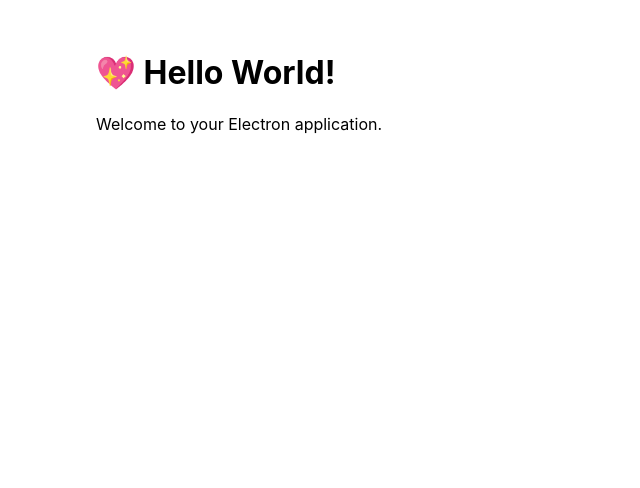
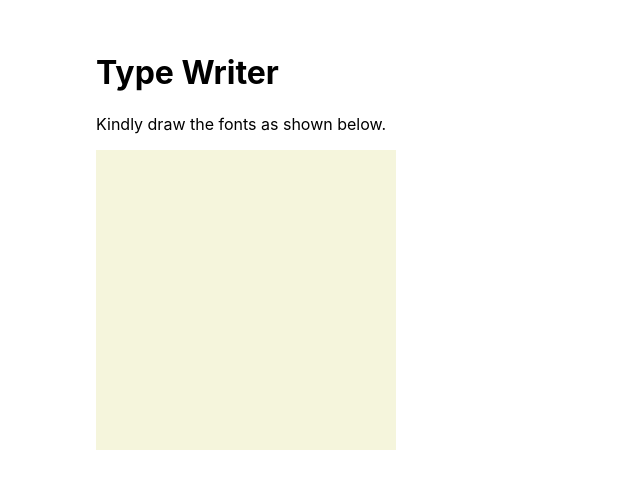
Before and after one commit to ankitshah86/typewrite, an Electron app: page src/index.html in a window 800 px wide. Shown: the whole page, without its empty margins (0-640 px from the left). Drawn offline with Linux system fonts and the light colour scheme.

Commit message:
drawing box added

```diff
--- a/src/index.html
+++ b/src/index.html
@@ -6,7 +6,10 @@
     <link rel="stylesheet" href="index.css">
   </head>
   <body>
-    <h1>💖 Hello World!</h1>
-    <p>Welcome to your Electron application.</p>
+    <h1>Type Writer</h1>
+    <p>Kindly draw the fonts as shown below.</p>
+    <canvas id="drawingboard" style="width: 300px; height: 300px; background-color: beige;">
+
+    </canvas>
   </body>
 </html>
--- a/src/index.js
+++ b/src/index.js
@@ -17,7 +17,7 @@
   mainWindow.loadFile(path.join(__dirname, 'index.html'));
 
   // Open the DevTools.
-  mainWindow.webContents.openDevTools();
+  // mainWindow.webContents.openDevTools();
 };
 
 // This method will be called when Electron has finished
@@ -42,5 +42,7 @@
   }
 });
 
+
+
 // In this file you can include the rest of your app's specific main process
 // code. You can also put them in separate files and import them here.
```
